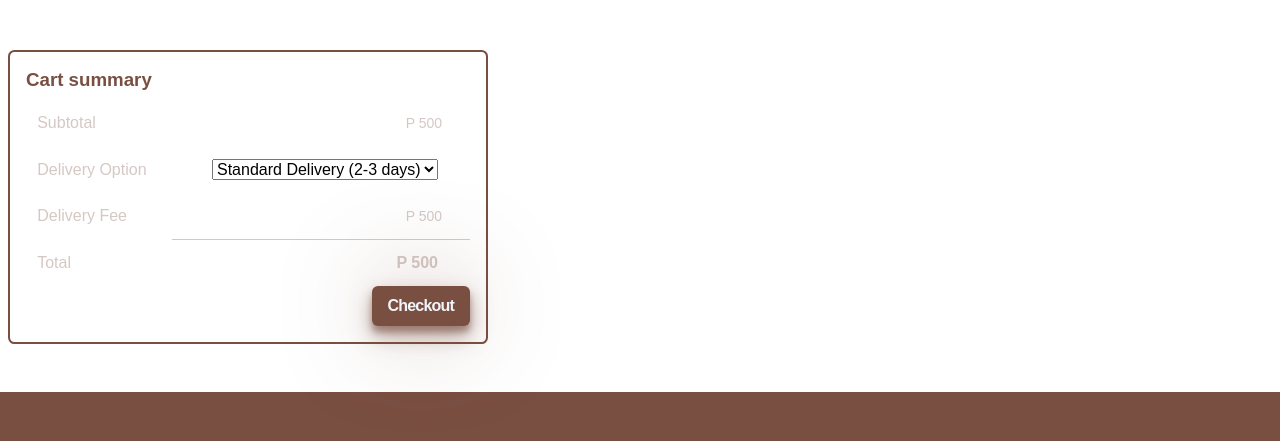
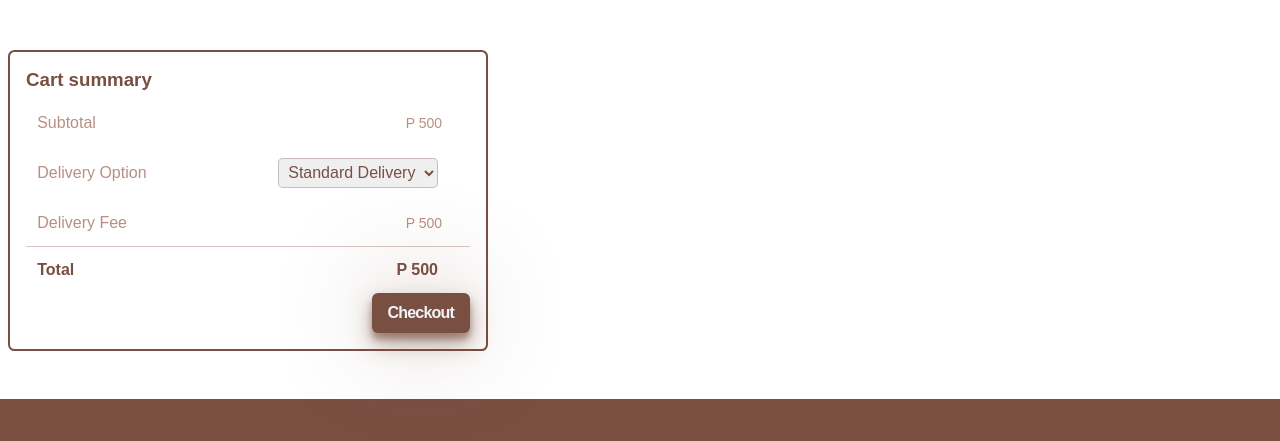
Before and after one commit to centDIglesia/razes__cakies-ecommerce, a website built with Vite: page cartPage/cart.html in a window 1280 px wide. Shown: the part 226-667 px from the top of the page. Built offline with nearby package versions, Linux system fonts and the light colour scheme; a web font is replaced by a local one.

Commit message:
fisxed cart ui

```diff
--- a/cartPage/cart.html
+++ b/cartPage/cart.html
@@ -82,7 +82,7 @@
               <tr class="order__summary-modeofpayemnet">
                 <td >Delivery Option</td>
                 <td>  <select id="delivery__options" name="delivery-options">
-                  <option value="40">Standard Delivery (2-3 days)</option>
+                  <option value="40">Standard Delivery</option>
                   <option value="0">Pick up</option>
                   <option value="38">Cash on Delivery</option>
                   <option value="20">Meet up</option>
@@ -93,7 +93,7 @@
                 <td class="order__summary-deliveryFee" >P 500</td>
               </tr>
               <tr >
-                <td >Total</td>
+                <td class="order__summary-total">Total</td>
                 <td class="order__summary-total">P 500</td>
               </tr>
             </table>
--- a/styles/components/cart.css
+++ b/styles/components/cart.css
@@ -115,7 +115,7 @@ th {
 
 .table__order-summary td {
   padding: 0.7em;
-  color: var(--clr-lightermaincolor);
+  color: var(--clr-lightmaincolor);
 }
 
 td:last-child {
@@ -156,7 +156,7 @@ th:last-child {
 
 .order__summary-total {
   border-top: 1px solid var(--clr-lightermaincolor);
-  color: var(--clr-maincolor);
+  color: var(--clr-maincolor)!important;
   font-weight: 700;
 }
 
@@ -172,7 +172,7 @@ th:last-child {
   justify-content: flex-end;
 }
 
-.order__summary-deliveryFee select {
+#delivery__options {
   padding: 0.3em;
   border-radius: 0.3em;
   color: var(--clr-maincolor);
```
